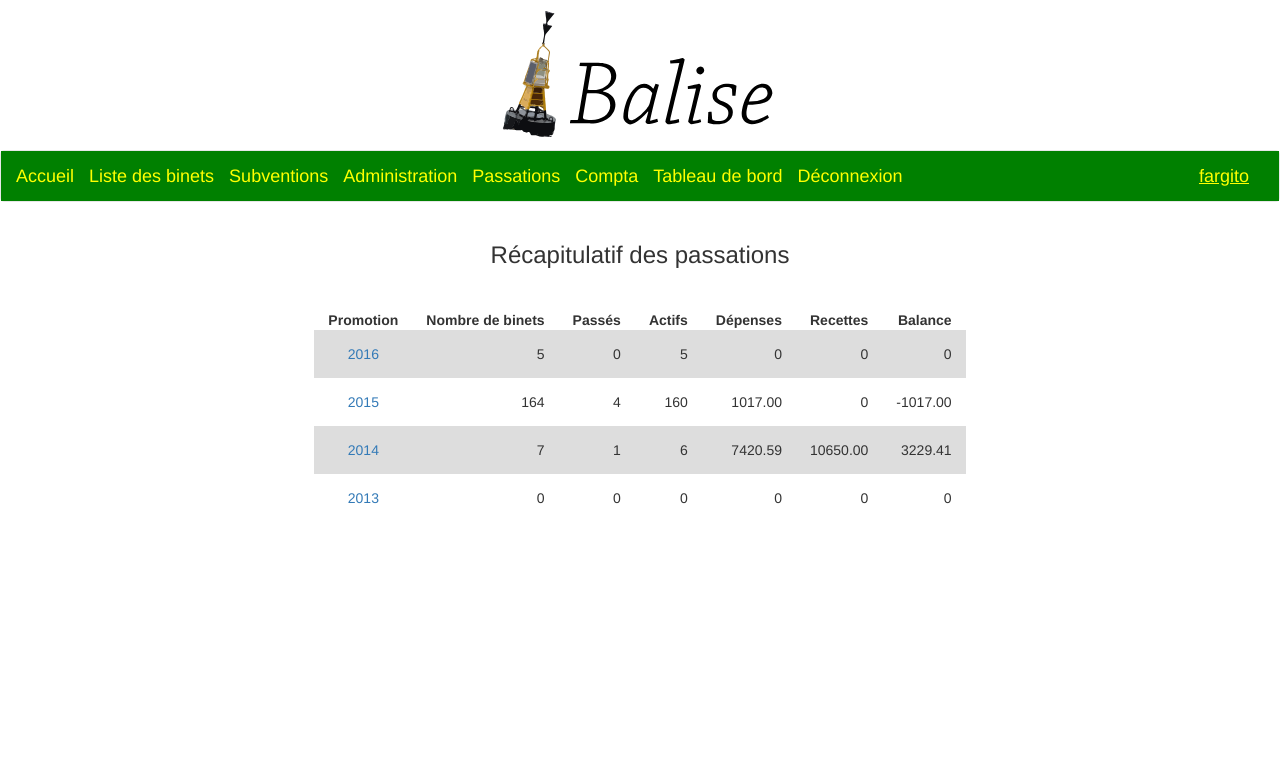
After one commit to fargito/balise-dev, a Django app: page /passations/ in a window 1280 px wide. The commit adds this page. Shown: the top 762 px of the page. Run offline with Django 3.2, Linux system fonts and the light colour scheme; a user stored in the database is signed in; data comes from the database, SQL or seed files in the repository; both versions use the stored data as it was after the commit; data that the repository does not hold is empty; some libraries are stand-ins or nearby versions.

```diff
--- a/accounts/admin.py
+++ b/accounts/admin.py
@@ -11,7 +11,7 @@ class EleveAdmin(admin.ModelAdmin):
 	list_display = ('nom', 'prenom', 'promotion',)
 	list_filter = ('promotion', 'nom', 'prenom',)
 	ordering = ('promotion', 'nom', 'prenom',)
-	search_fields = ('promotion', 'nom', 'prenom',)
+	search_fields = ('nom', 'prenom',)
 
 
 admin.site.register(Promotion, PromotionAdmin)
--- a/accounts/models.py
+++ b/accounts/models.py
@@ -15,6 +15,11 @@ class Promotion(models.Model):
 
 	def __str__(self):
 		return self.nom
+
+	@models.permalink
+	def get_passations_url(self):
+		"""returns the link to the passation details of this promotion"""
+		return ('passation', [self.nom])
 
 
 class Eleve(models.Model):
--- a/backend/templates/backend/backend_home.html
+++ b/backend/templates/backend/backend_home.html
@@ -10,6 +10,7 @@
 		<li><a href="import_subventions">Importer des subventions</a></li>
 		<li><a href="import_liste_binets_officielle">Importer la liste officielle des binets</a></li>
 		<li><a href="/accounts/create_local_account?previous=/backend">Créer un compte utilisateur local</a></li>
+		<li><a href="/passations/">Passations</a></li>
 	</ul>
 
 {% endblock %}
--- a/balisedev/urls.py
+++ b/balisedev/urls.py
@@ -13,6 +13,7 @@ urlpatterns = [
     url(r'^binets/', include('binets.urls')),
     url(r'^backend/', include('backend.urls')),
     url(r'^subventions/', include('subventions.urls')),
+    url(r'^passations/', include('passations.urls')),
     url(r'^vos/', include('vos.urls')),
     url(r'^$', views.home),
     url(r'error^$', views.error),
--- a/binets/urls.py
+++ b/binets/urls.py
@@ -13,4 +13,5 @@ urlpatterns = [
 	url(r"^edit/(?P<id_binet>\d+)/mandat/(?P<id_mandat>\d+)$", views.edit_mandat, name='edit_mandat'),
 	url(r"^view_unview/(?P<id_mandat>\d+)$", views.mandat_view_unview, name='mandat_view_unview'),
 	url(r"^activate_deactivate/(?P<id_mandat>\d+)$", views.mandat_activate_deactivate, name='mandat_activate_deactivate'),
+	url(r"^touch_untouch/(?P<id_mandat>\d+)$", views.mandat_touch_untouch, name='mandat_touch_untouch'),
 ]
--- a/compta/templates/compta/binet_subventions.html
+++ b/compta/templates/compta/binet_subventions.html
@@ -86,7 +86,7 @@
 								{% else %}
 									<td class="compta-form-description"><a href={{ deblocage.ligne_compta.view_self_link }}>{{ deblocage.ligne_compta.description }}</a></td>
 								{% endif %}
-								<td class="compta-form-montant">{{ deblocage.ligne_compta.poste_depense|default_if_none:"" }}</td>
+								<td>{{ deblocage.ligne_compta.poste_depense|default_if_none:"" }}</td>
 								<td class="compta-form-montant">{% if deblocage.ligne_compta.debit %}{{ deblocage.ligne_compta.debit|default_if_none:"" }}{% endif %}</td>
 								{% for nom_vague, montant_deblocage in deblocage.ligne_compta.get_deblocages %}
 									<td class="compta-form-montant">
--- /dev/null
+++ b/passations/templates/passations/mandat_bilan.html
@@ -0,0 +1,5 @@
+{% extends 'base.html' %}
+
+{% block content %}
+
+{% endblock %}
--- /dev/null
+++ b/passations/templates/passations/passations_home.html
@@ -0,0 +1,37 @@
+{% extends 'base.html' %}
+
+{% block content %}
+	<h3 class="txtcentre">
+		Récapitulatif des passations
+	</h3>
+	<section id="compta-container">
+		<div id="passations-container">
+			<table id="passations-table">
+				<thead>
+					<tr>
+						<th class="passations-promotion">Promotion</th>
+						<th class='passation-montant'>Nombre de binets</th>
+						<th class='passation-montant'>Passés</th>
+						<th class='passation-montant'>Actifs</th>
+						<th class='passation-montant'>Dépenses</th>
+						<th class='passation-montant'>Recettes</th>
+						<th class='passation-montant'>Balance</th>
+					</tr>
+				</thead>
+				<tbody>
+					{% for promotion_data in promotions_data %}
+						<tr class='passation-ligne'>
+							<td class="passations-promotion"><a href="{{ promotion_data.promotion.get_passations_url }}">{{ promotion_data.promotion }}</a></td>
+							<td class='passation-montant'>{{ promotion_data.nb_mandats }}</td>
+							<td class='passation-montant'>{{ promotion_data.nb_passed }}</td>
+							<td class='passation-montant'>{{ promotion_data.nb_rest }}</td>
+							<td class='passation-montant'>{{ promotion_data.depenses_promo }}</td>
+							<td class='passation-montant'>{{ promotion_data.recettes_promo }}</td>
+							<td class='passation-montant'>{{ promotion_data.balance_promo }}</td>
+						</tr>
+					{% endfor %}
+				</tbody>
+			</table>
+		</div>
+	</section>
+{% endblock %}
--- /dev/null
+++ b/passations/urls.py
@@ -0,0 +1,11 @@
+from django.conf.urls import url
+
+from . import views
+
+
+urlpatterns = [
+	url(r'^$', views.passations_home, name='passations_home'),
+	url(r'^promotion/(?P<promotion>\d+)$', views.recapitulatif_promo, name='passation'),
+	url(r'^bilan/(?P<id_mandat>\d+)$', views.mandat_bilan, name='mandat_bilan'),
+
+]
--- a/passations/views.py
+++ b/passations/views.py
@@ -1,6 +1,106 @@
 from django.shortcuts import render
+from django.contrib.admin.views.decorators import staff_member_required
 
-# Create your views here.
+from accounts.models import Promotion
+from binets.models import Binet, Mandat
+from django.db.models import Q
 
-def passations_new_mandat(request):
-	"""affiche deux liens : vérification """
+from subventions.helpers import generate_ordering_arguments, generate_ordering_links
+
+
+
+@staff_member_required
+def passations_home(request):
+	"""affiche les promotions existantes ainsi que les chiffres globaux dessus"""
+	promotions = Promotion.objects.all()
+
+	promotions_data = []
+	# on traite pour chaque promotion pour obtenir les totaux
+	for promotion in promotions:
+		promotion_data = {'promotion': promotion}
+		mandats = Mandat.objects.filter(promotion=promotion)
+		promotion_data['nb_mandats'] = len(mandats)
+		promotion_data['nb_passed'] = len(mandats.filter(is_active=False))
+		promotion_data['nb_rest'] = promotion_data['nb_mandats'] - promotion_data['nb_passed']
+		depenses_promo, recettes_promo, balance_promo = 0, 0, 0
+		for mandat in mandats:
+			depenses_mandat, recettes_mandat = mandat.get_totals()
+			depenses_promo += depenses_mandat
+			recettes_promo += recettes_mandat
+			balance_promo += recettes_mandat - depenses_mandat
+		promotion_data['depenses_promo'] = depenses_promo
+		promotion_data['recettes_promo'] = recettes_promo
+		promotion_data['balance_promo'] = balance_promo
+
+		promotions_data.append(promotion_data)
+
+
+
+	return render(request, 'passations/passations_home.html', locals())
+
+
+@staff_member_required
+def recapitulatif_promo(request, promotion):
+	"""displays the promotion's mandat and their statuses"""
+	promotion = Promotion.objects.get(nom=promotion)
+
+	# on récupère le paramètre de recherche
+	search_arguments = request.GET.get('q', None)
+
+	# on récupère le paramètre d'ordonnance depuis l'url
+	ordering = request.GET.get('o', None)
+	attributes = ['binet__nom', 'type_binet', 'is_displayed', 'is_active', 'being_checked']
+
+	# on génère les arguments d'ordonnance de la liste
+	arguments = generate_ordering_arguments(ordering, attributes, only_one=True)
+
+	# on récupères les binets correspondants à la recherche
+	if search_arguments:
+		# on transfome la chaine brute en liste pour traiter séparément les mots
+		search_arguments_list = search_arguments.split()
+		# on construit une liste d'argments Q
+		search_list = [Q(binet__nom__icontains=q) for q in search_arguments_list]
+		# on concatène ces arguments
+		search = search_list.pop()
+		for item in search_list:
+			search |= item
+
+
+		if arguments:
+			liste_mandats = Mandat.objects.filter(search, promotion=promotion).order_by(*arguments)
+		else:
+			liste_mandats = Mandat.objects.filter(search, promotion=promotion)
+	else:
+		if arguments:
+			liste_mandats = Mandat.objects.filter(promotion=promotion).order_by(*arguments)
+		else:
+			liste_mandats = Mandat.objects.filter(promotion=promotion)
+	# on ordonne les résultats
+	if arguments:
+		liste_mandats = liste_mandats.order_by(*arguments)
+
+
+	# on génère les liens qui serviront à l'ordonnance dans la page
+	# si aucun n'a été activé, par défault c'est par nom de binet (index 0)
+	# sachant qu'on va accéder aux éléments par pop(), on doit inverser l'ordre
+	if search_arguments:
+		links_base = 'q=' + search_arguments + '&o='
+	else:
+		links_base = '?o='
+	ordering_links = list(reversed(generate_ordering_links(ordering, attributes, links_base)))
+
+
+
+	return render(request, 'passations/recapitulatif_promo.html', locals())
+
+
+def mandat_bilan(request, id_mandat):
+	"""view with all the infos on the mandat"""
+	next = request.GET.get('next', '../')
+
+	try:
+		mandat = Mandat.objects.get(id=id_mandat)
+	except KeyError:
+		return redirect(next)
+
+	return render(request, 'passations/mandat_bilan.html', locals())
--- /dev/null
+++ b/static/css/passations.css
@@ -0,0 +1,56 @@
+#passations-container {
+	margin: auto;
+	margin-top: 3em;
+}
+
+#passations-table {
+	margin: auto;
+}
+
+tr.passation-ligne:nth-child(even) {background: #FFF;}
+tr.passation-ligne:nth-child(odd) {background: #DDD;}
+
+
+tr.mandat-en-cours-successeurs-non-actifs {
+	background: #FFFF00;
+}
+
+tr.mandat-en-cours-successeurs-actifs {
+	background: #FFFF00;
+}
+
+tr.mandat-compta-verifiee-successeurs-non-actifs {
+	background: #DDD;
+}
+
+tr.mandat-compta-verifiee-successeurs-actifs {
+	background: #3ae73a;
+}
+
+.passations-promotion {
+	text-align: center;
+	padding-left: 1em;
+	padding-right: 1em;
+}
+
+td.passations-promotion {
+	padding-top: 1em;
+	padding-bottom: 1em;
+}
+
+td.passation-montant {
+	text-align: right;
+	padding: 1em;
+}
+
+th.passation-montant {
+	text-align: right;
+	padding-left: 1em;
+	padding-right: 1em;
+}
+
+.mandat-txtcentre-1em {
+	text-align: center;
+	padding-left: 0.5em;
+	padding-right: 0.5em;
+}
--- a/templates/base.html
+++ b/templates/base.html
@@ -11,6 +11,7 @@
   <link rel="stylesheet" href="{% static 'css/listes_binets.css' %}" />
   <link rel="stylesheet" href="{% static 'css/compta.css' %}" />
   <link rel="stylesheet" href="{% static 'css/subventions.css' %}" />
+  <link rel="stylesheet" href="{% static 'css/passations.css' %}" />
   <script src="{% static 'css/jquery.js' %}"></script>
   <script src="{% static 'css/dist/js/bootstrap.min.js' %}"></script>
   <script src="{% static 'css/dist/js/bootstrap.js' %}"></script>
@@ -41,7 +42,10 @@
               <li><a href="/binets" class='navbar-brand'><p class='kesdorado'>Liste des binets</p></a></li>
               <li><a href="/subventions" class='navbar-brand'><p class='kesdorado'>Subventions</p></a></li>
 
-              {% if user.is_staff %}<li><a href="/backend" class='navbar-brand'><p class='kesdorado'>Administration</p></a></li>{% endif %}
+              {% if user.is_staff %}
+                <li><a href="/backend" class='navbar-brand'><p class='kesdorado'>Administration</p></a></li>
+                <li><a href="/passations" class='navbar-brand'><p class='kesdorado'>Passations</p></a></li>
+              {% endif %}
 
               <li><a href="/compta" class='navbar-brand'><p class='kesdorado'>Compta</p></a></li>
 		          {% if user.is_staff %}
```
Also changed, not shown: binets/models.py (+39 -1 lines), binets/templates/binets/binet_history.html (+7 -2 lines), binets/views.py (+24 -4 lines), passations/templates/passations/recapitulatif_promo.html (added, +98 -0 lines), binets/migrations/0011_mandat_being_checked.py (added), db.sqlite3, static/img/bullet_list.png (added), static/img/processing.png (added).
